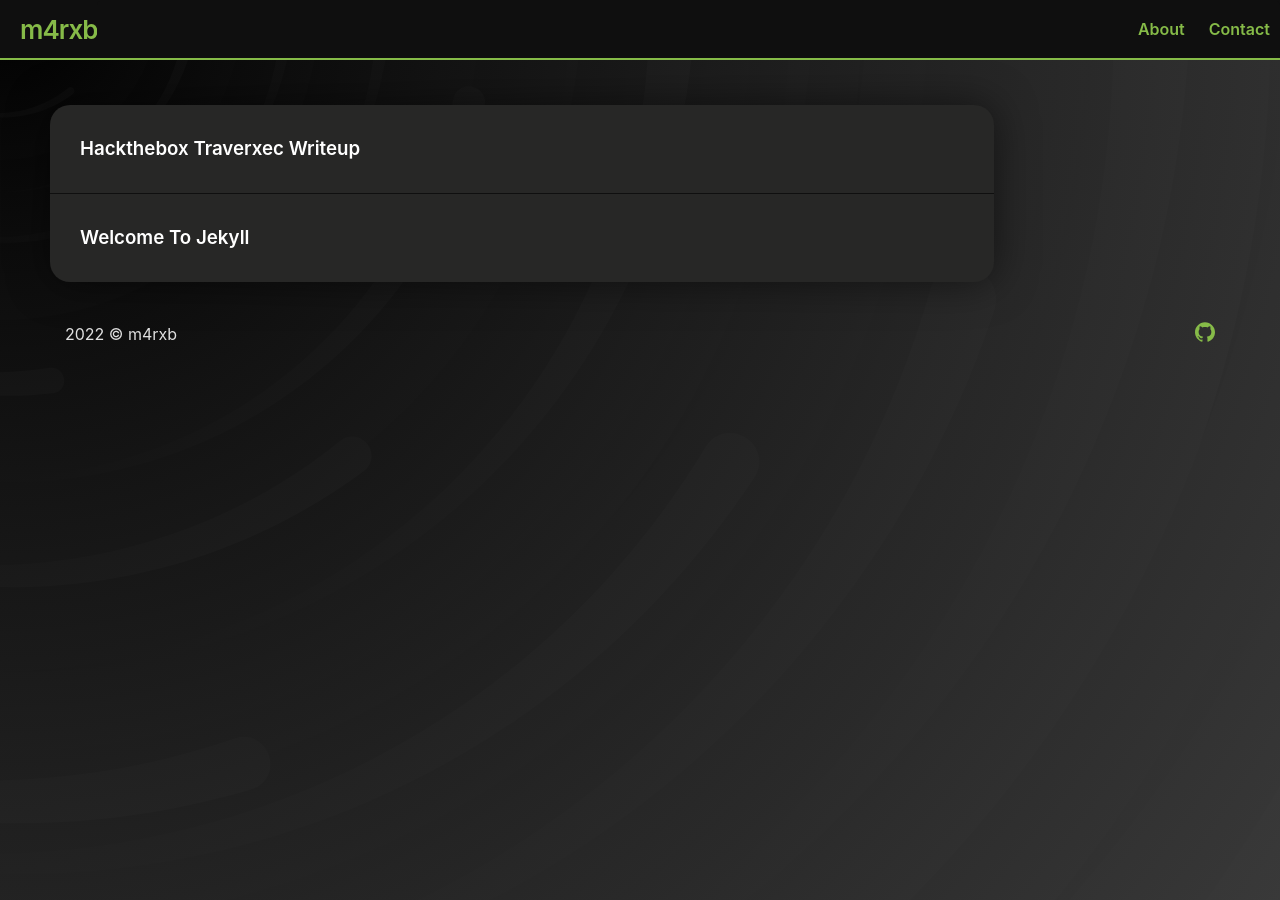
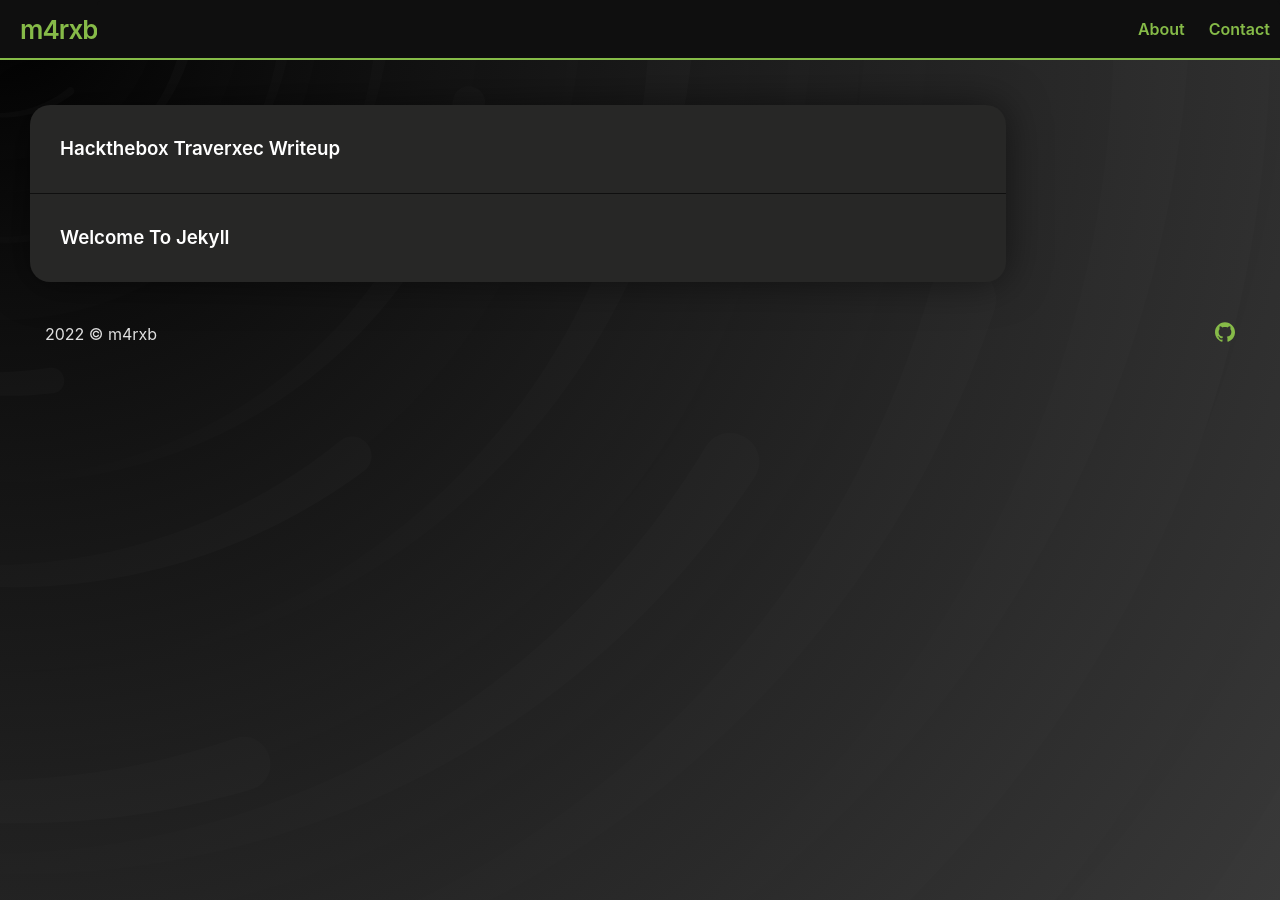
Before and after one commit to 10hxrz/10hxrz.github.io, a Jekyll site: the page built from index.md, in a window 1280 px wide. Built offline with Jekyll 4.4.1, drawn with Linux system fonts in a browser that asks for light colours.

Commit message:
Update leaf.scss

```diff
--- a/_sass/leaf.scss
+++ b/_sass/leaf.scss
@@ -11,7 +11,7 @@ $header-color: #0f0f0f;
 
 $spacing-unit:     30px !default;
 
-$content-width: 1300px !default;
+$content-width: 2000px !default;
 $content-color: #272726;
 
 // devices
```
